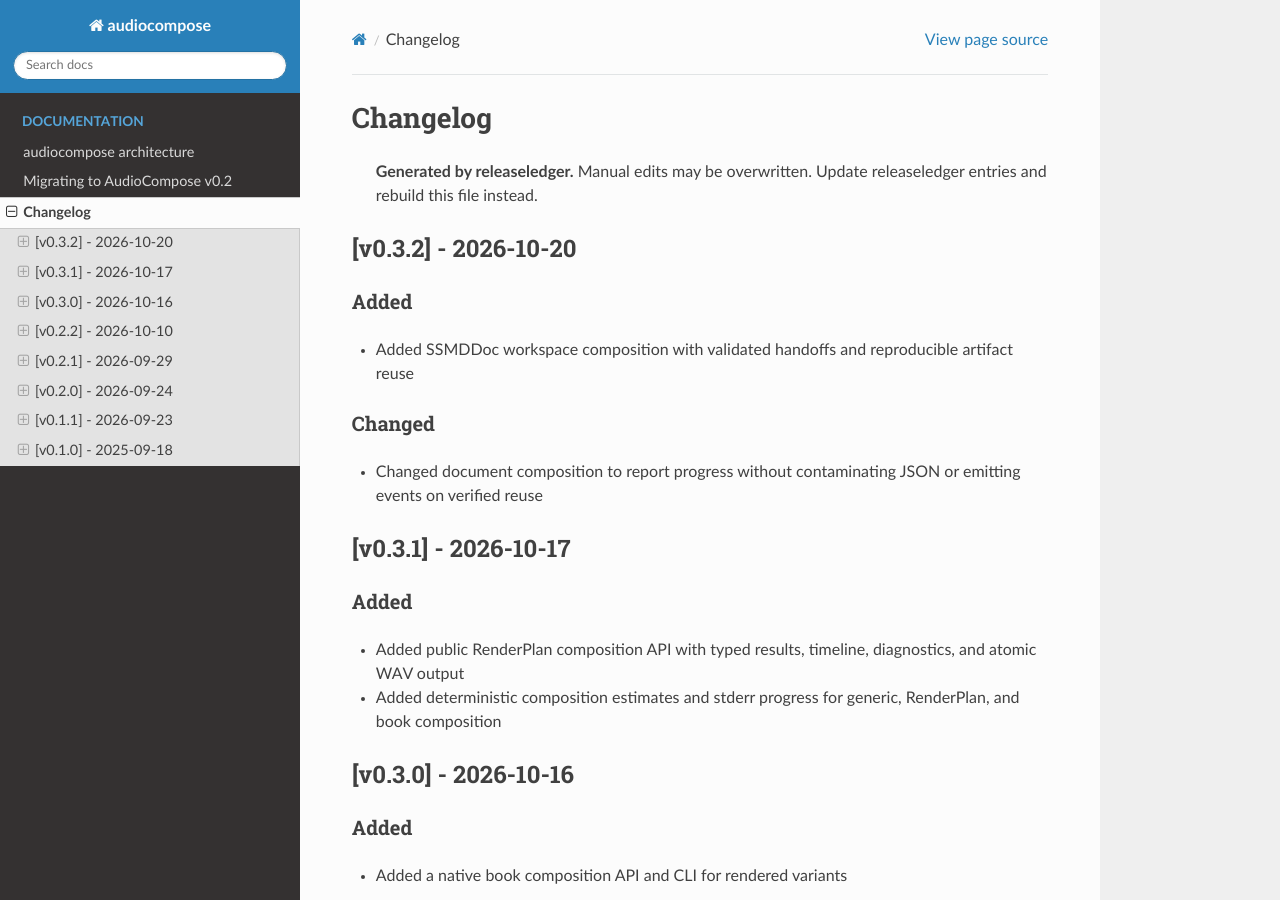
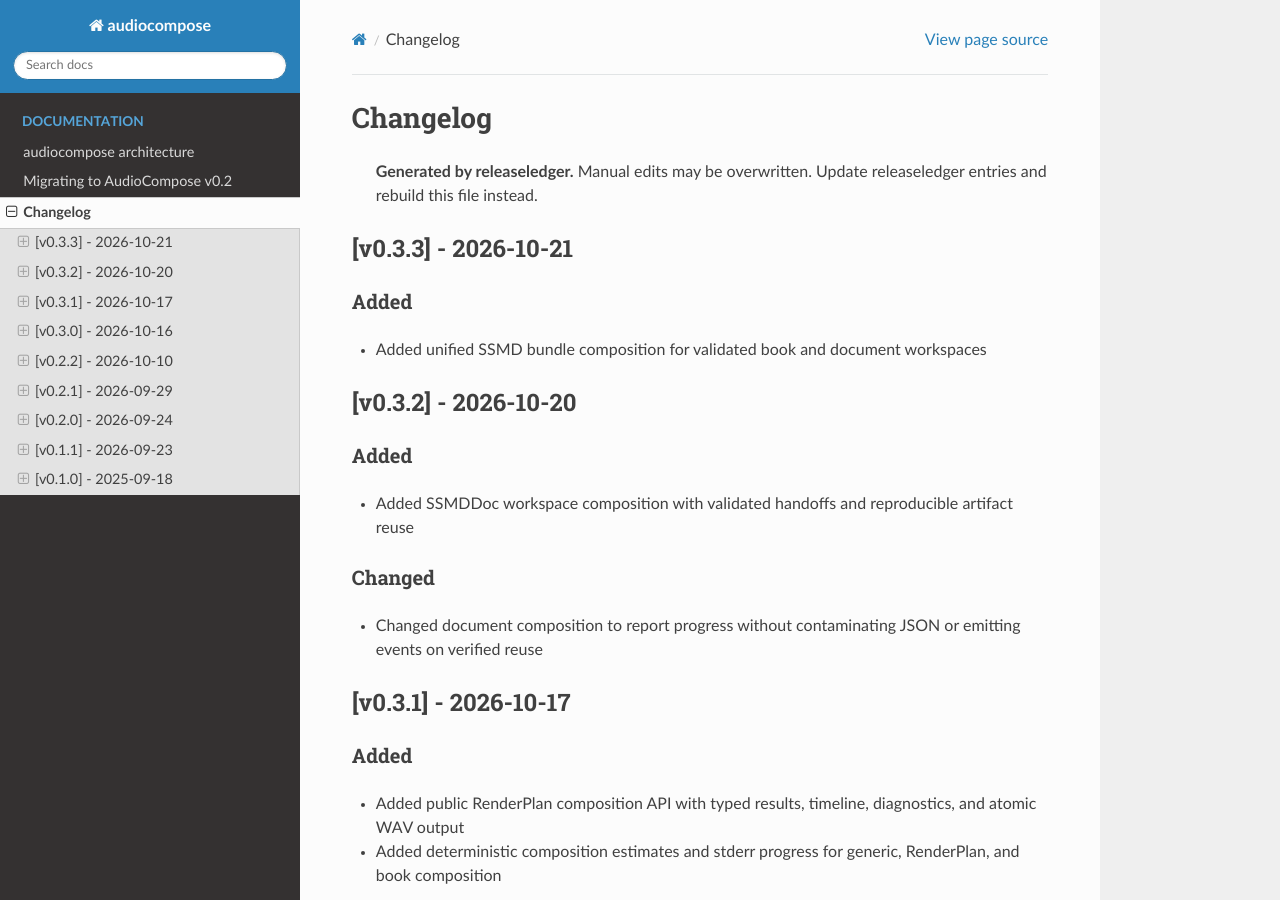
Before and after one commit to buchwandler/audiocompose, a Sphinx documentation site: the page built from docs/changelog.md, in a window 1280 px wide and 900 px high. Built offline with Sphinx 7.4.7 and the Read the Docs theme 3.1.0, drawn with Linux system fonts in a browser that asks for light colours.

Commit message:
doc: changelog

```diff
--- a/docs/changelog.md
+++ b/docs/changelog.md
@@ -1,6 +1,14 @@
 # Changelog
 
 > **Generated by releaseledger.** Manual edits may be overwritten. Update releaseledger entries and rebuild this file instead.
+
+## [v0.3.3] - 2026-10-21
+
+### Added
+
+- Added unified SSMD bundle composition for validated book and document workspaces
+
+<!-- generated by releaseledger -->
 
 ## [v0.3.2] - 2026-10-20
 
```
Also changed, not shown: .ledger/releaseledger/data/ledgers/main/releases/v0.3.3/entries/entry-0001.md (added), .ledger/releaseledger/data/ledgers/main/releases/v0.3.3/release.md (added), 8 other files.
